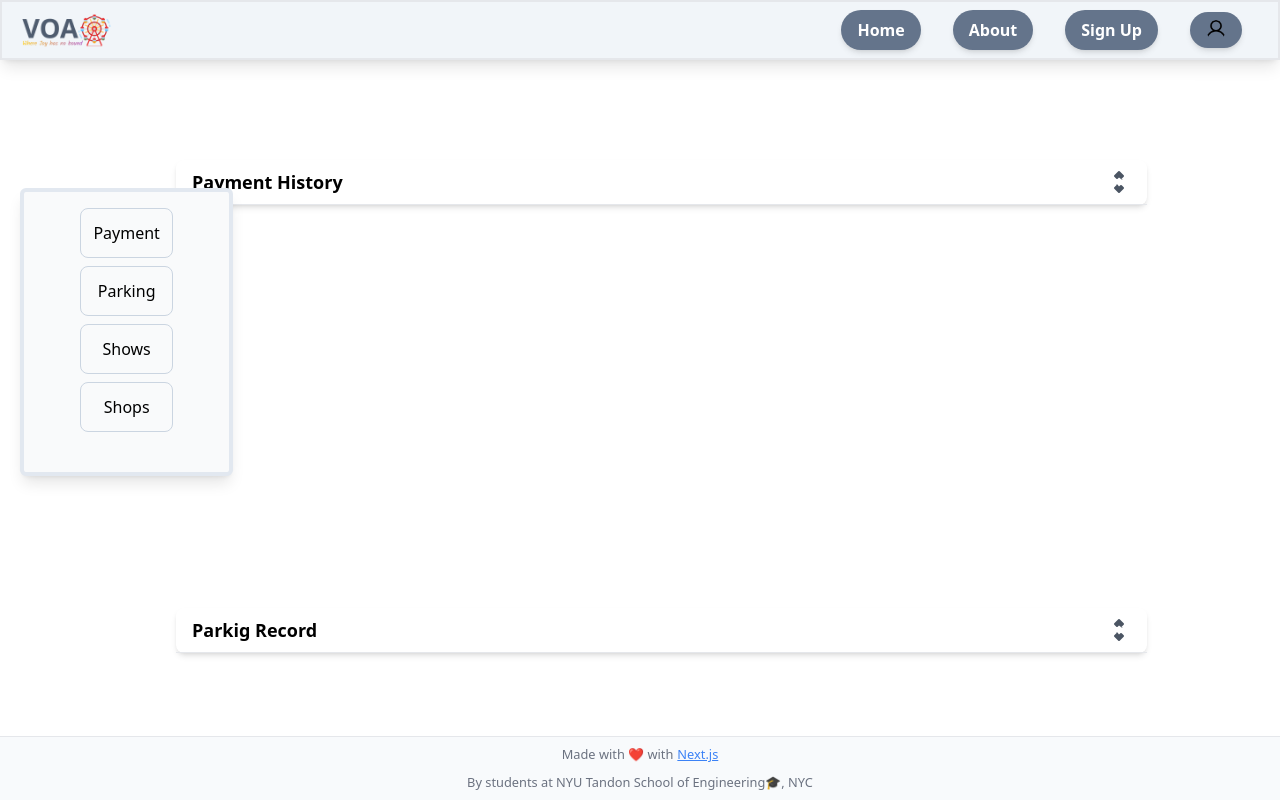
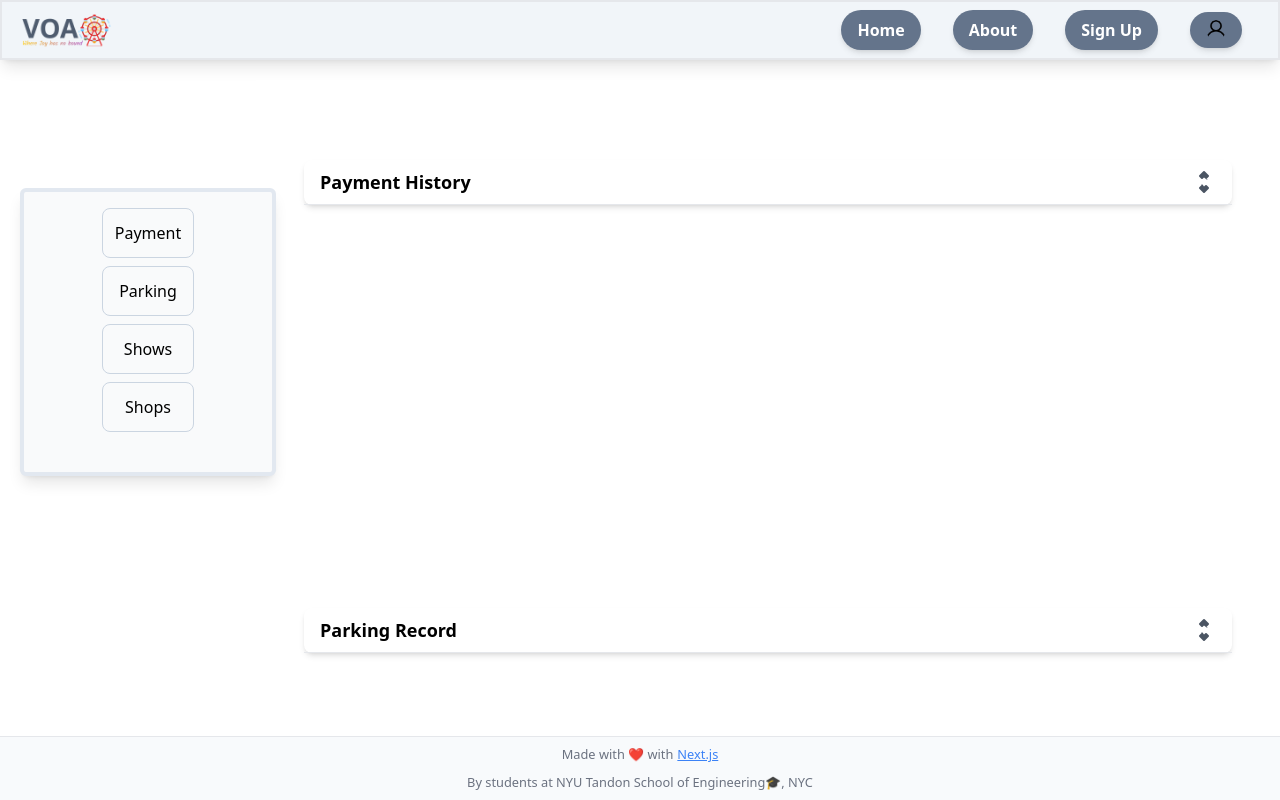
Before and after one commit to Yunzez/CS-GY6083_project, a Next.js app in the folder voyage_of_amusement/: page /user in a window 1280 px wide. Shown: the top 800 px of the page. Built offline with nearby package versions, Linux system fonts and the light colour scheme.

Commit message:
style fix on user page

```diff
--- a/voyage_of_amusement/src/component/settingCard.tsx
+++ b/voyage_of_amusement/src/component/settingCard.tsx
@@ -41,7 +41,7 @@ function SettingCard(props: ParkingHistoryProps): JSX.Element {
                             } bg-white rounded-md shadow-md overflow-hidden`}
                     >
                         {content.map((str, index) => (
-                            <p key={index} className='ml-1'>{str}</p>
+                            <p key={index} className='my-2 px-4'>{str}</p>
                         ))}
 
                     </div>
--- a/voyage_of_amusement/src/pages/user.tsx
+++ b/voyage_of_amusement/src/pages/user.tsx
@@ -47,7 +47,7 @@ const UserSettings: React.FC = () => {
     return (
         <div className="flex" ref={cardRef} >
             {/* Sidebar */}
-            <div className="w-1/6 ml-5 rounded-md border-slate-100 shadow-lg border-4 flex flex-col items-center mt-[10%] fixed bg-gray-50 p-4 border-slate-200 border-gray-200 h-72">
+            <div className="w-1/6 ml-5 rounded-md border-slate-100 shadow-lg border-4 flex flex-col items-center mt-[10%] w-[20vw] fixed bg-gray-50 p-4 border-slate-200 border-gray-200 h-72">
                 <div className="space-y-2 max-h-screen flex flex-col items-centers w-100">
                     <div
                         className={`cursor-pointer p-3 border border-slate-300 rounded-lg hover:border-slate-700 text-center ${selectedId === 'payment-history' ? 'font-bold bg-gray-300' : ''
@@ -81,7 +81,7 @@ const UserSettings: React.FC = () => {
             </div>
 
             {/* Main Content */}
-            <div className="w-5/6 h-screen bg-white p-4 right-0 mt-5 ml-[10%]">
+            <div className="w-5/6 h-screen bg-white p-4 right-0 mt-5 ml-[20vw]">
                 <div id="payment-history" className="py-8 px-4">
                     <SettingCard title={'Payment History'} content={parkingTextContent} />
 
@@ -89,7 +89,7 @@ const UserSettings: React.FC = () => {
 
                 <div id="parking-history" className="py-8 px-4">
 
-                    <SettingCard title={'Parkig Record'} content={parkingTextContent} />
+                    <SettingCard title={'Parking Record'} content={parkingTextContent} />
                 </div>
 
 
```
